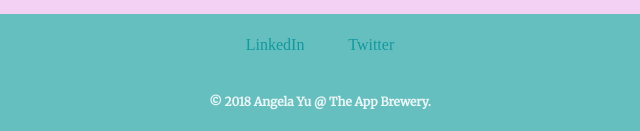
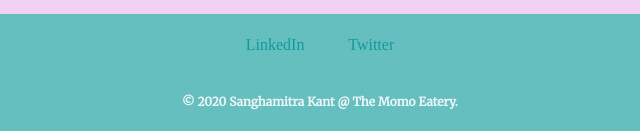
Before and after one commit to sanghagupta/cv-with-css-styling, a plain HTML site: page index.html in a window 1280 px wide. Shown: the part 2555-2686 px from the top of the page, 320-960 px from the left. Drawn offline with Linux system fonts and the light colour scheme.

Commit message:
Add files via upload

```diff
--- a/index.html
+++ b/index.html
@@ -66,7 +66,7 @@
   <div class="bottom-container">
     <a class="footer-link" href="https://www.linkedin.com/in/sanghamitra-kant-77577686/">LinkedIn</a>
     <a class="footer-link" href="https://twitter.com/SanghamitraKant">Twitter</a>
-    <p class="copyright">© 2018 Angela Yu @ The App Brewery.</p>
+    <p class="copyright">© 2020 Sanghamitra Kant @ The Momo Eatery.</p>
   </div>
 
 </body>
```
